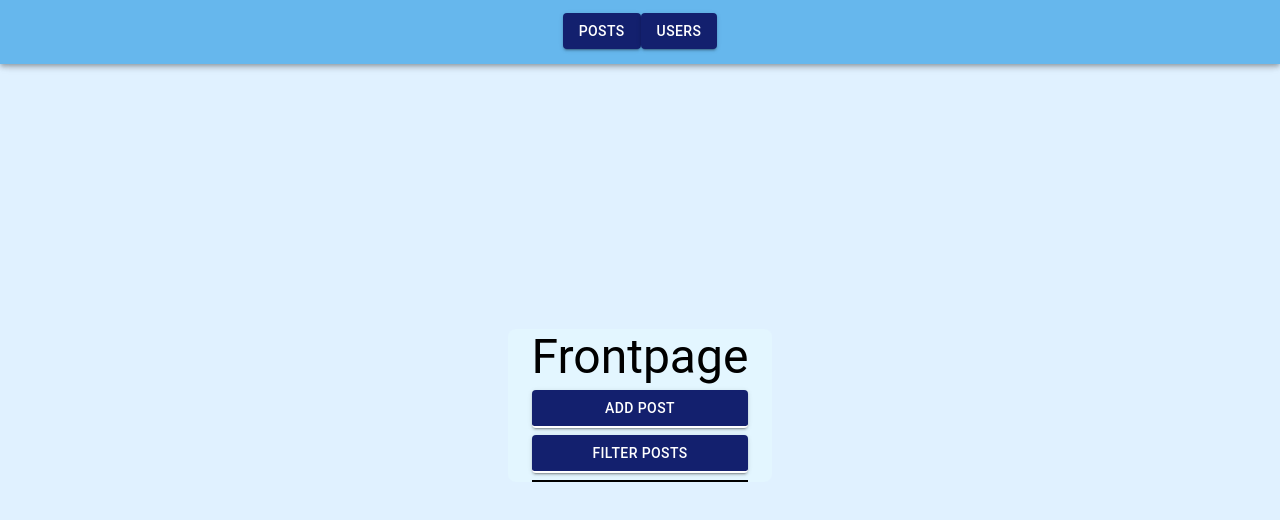
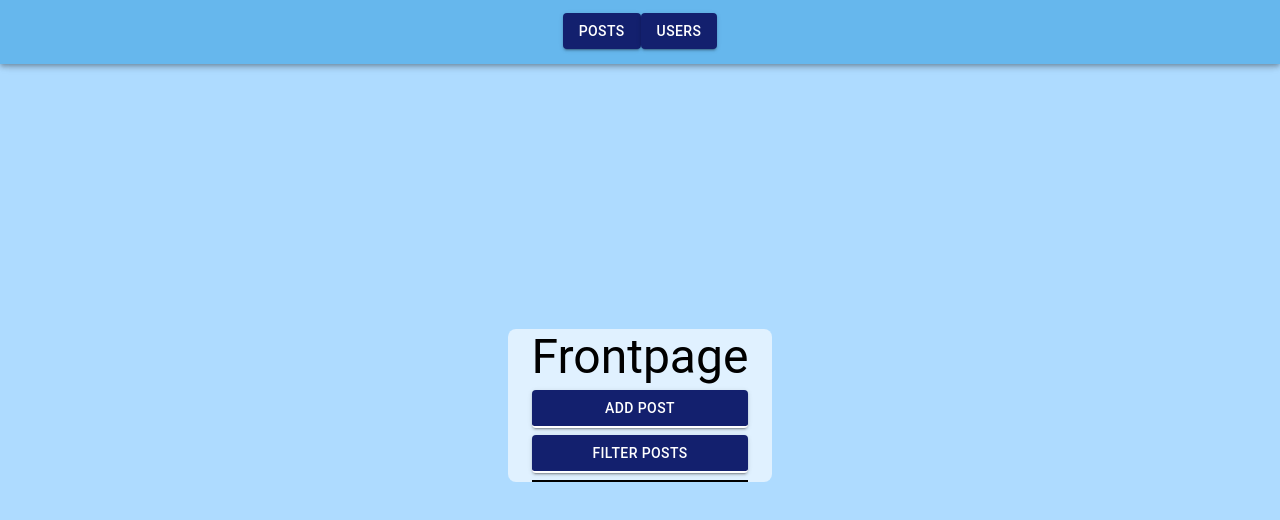
Before and after one commit to I-Sicarius-I/projekt-chmury, a React (Vite) app in the folder frontend/simple-facebook/: page / in a window 1280 px wide. Shown: the top 520 px of the page. Built offline with nearby package versions, Linux system fonts and the light colour scheme; no server answers.

Commit message:
further style changes

```diff
--- a/frontend/simple-facebook/src/App.jsx
+++ b/frontend/simple-facebook/src/App.jsx
@@ -33,7 +33,7 @@ function App()
         {
           root:
           {
-            backgroundColor: "#8eccff",
+            backgroundColor: "#b7e9ff",
             color: "black",
             borderRadius: "8px",
             marginTop: "2px",
--- a/frontend/simple-facebook/src/Comments/Comment.jsx
+++ b/frontend/simple-facebook/src/Comments/Comment.jsx
@@ -23,7 +23,7 @@ const Comment = ({comment, filter, setPostComments}) => {
   }, [react, comment.post_title, comment.user_email, getReactComms])
 
   return (
-    <Container sx={{display: "flex", flexDirection: "column", justifyContent: "space-around", alignItems: "stretch", marginTop:'3%', marginBottom: '3%', backgroundColor: '#cce8ff'}}>
+    <Container sx={{display: "flex", flexDirection: "column", justifyContent: "space-around", alignItems: "stretch", marginTop:'3%', marginBottom: '3%'}}>
         <Typography variant="h5">
             {comment.user_email}
         </Typography>
--- a/frontend/simple-facebook/src/Pages/PostPage.jsx
+++ b/frontend/simple-facebook/src/Pages/PostPage.jsx
@@ -13,7 +13,7 @@ const PostPage = () => {
     const [postFilter, setPostFilter] = useState({})
 
   return (
-        <Container sx={{backgroundColor: "#e3f6ff", display: "flex", flexDirection: "column", marginTop: "5%", alignItems: "center"}}>
+        <Container sx={{backgroundColor: "#e0f1ff", display: "flex", flexDirection: "column", marginTop: "5%", alignItems: "center"}}>
             <Grid sx={{display: "flex", flexDirection: "column", borderBottom: "2px solid"}}>
                 <Typography variant="h3" sx={{marginBottom: "2%"}}>
                     Frontpage
--- a/frontend/simple-facebook/src/Pages/UserPage.jsx
+++ b/frontend/simple-facebook/src/Pages/UserPage.jsx
@@ -13,7 +13,7 @@ const UserPage = () => {
   const [filterBool, setFilterBool] = useState(false)
 
   return (
-    <Container sx={{backgroundColor: "#e3f6ff", display: "flex", flexDirection: "column", marginTop: "5%", alignItems: "center"}}>
+    <Container sx={{backgroundColor: "#e0f1ff", display: "flex", flexDirection: "column", marginTop: "5%", alignItems: "center"}}>
         <Grid sx={{display: "flex", flexDirection: "column", borderBottom: "2px solid"}}>
             <Typography variant="h3" sx={{marginBottom: "2%"}}>
                 Current User{(Object.keys(currentUser).length > 0) ? ": " + currentUser.fname + " " + currentUser.lname : ""}
--- a/frontend/simple-facebook/src/Posts/Post.jsx
+++ b/frontend/simple-facebook/src/Posts/Post.jsx
@@ -1,4 +1,4 @@
-import {Container, Typography, Button, Grid} from '@mui/material'
+import {Container, Typography, Button, Grid, Box} from '@mui/material'
 import { delPost } from '../Hooks/hooks'
 import { useState } from 'react'
 import Comments from '../Comments/Comments'
@@ -35,7 +35,8 @@ const Post = ({post, postFilter}) =>
     , [postComms, react, filter, post.title, getPostComms, getReactPosts])
 
     return(
-        <Container sx={{display: "flex", flexDirection: "column", justifyContent: "space-around", alignItems: "stretch", marginTop:'10%', marginBottom: '10%'}}>
+        <Box sx={{display: "flex", flexDirection: "column", justifyContent: "space-around", alignItems: "stretch", marginTop:'5%', marginBottom: '5%'}}>
+            <Container sx={{display: "flex", flexDirection: "column", justifyContent: "space-around", alignItems: "stretch"}}>
                 <Typography
                 variant="h3">
                     {post.title}
@@ -118,10 +119,11 @@ const Post = ({post, postFilter}) =>
                 </Grid>
                 { filterBool ? (<CommentFilterForm currentFilter={filter} setPostComms={setPostComms} setFilterComments={setFilter} post_title={post.title} filterBool={filterBool} setFilterBool={setFilterBool}/>) : (<></>) }
                 { addBool ? (<CommentForm setPostComms={setPostComms} setAddBool={setAddBool} addBool={addBool} post_title={post.title} filter={filter}/>) : (<></>)}
-            <Container>
+            </Container>
+            <Container sx={{display: "flex", flexDirection: "column", justifyContent: "space-around", alignItems: "stretch", marginTop:'1%', marginBottom: '1%'}}>
                 <Comments comments={postComms} setPostComments={setPostComms} filter={filter}/>
             </Container>
-        </Container>
+        </Box>
     )
 }
 
--- a/frontend/simple-facebook/src/index.css
+++ b/frontend/simple-facebook/src/index.css
@@ -4,7 +4,7 @@
   font-weight: 400;
 
   color: rgba(0, 0, 0, 0.87);
-  background-color: #e0f1ff;
+  background-color: #aedbff;
 
   font-synthesis: none;
   text-rendering: optimizeLegibility;
```
Lines whose indentation alone changed are shown as unchanged.
